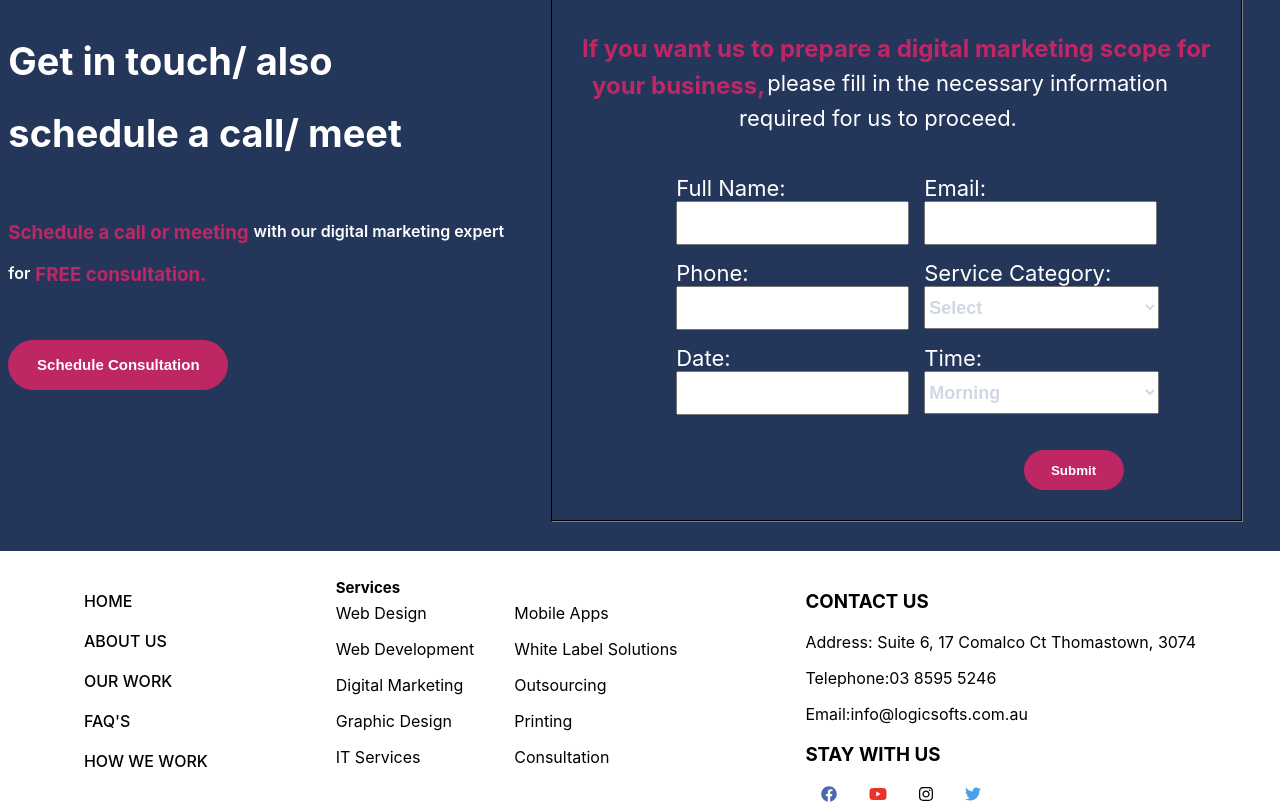
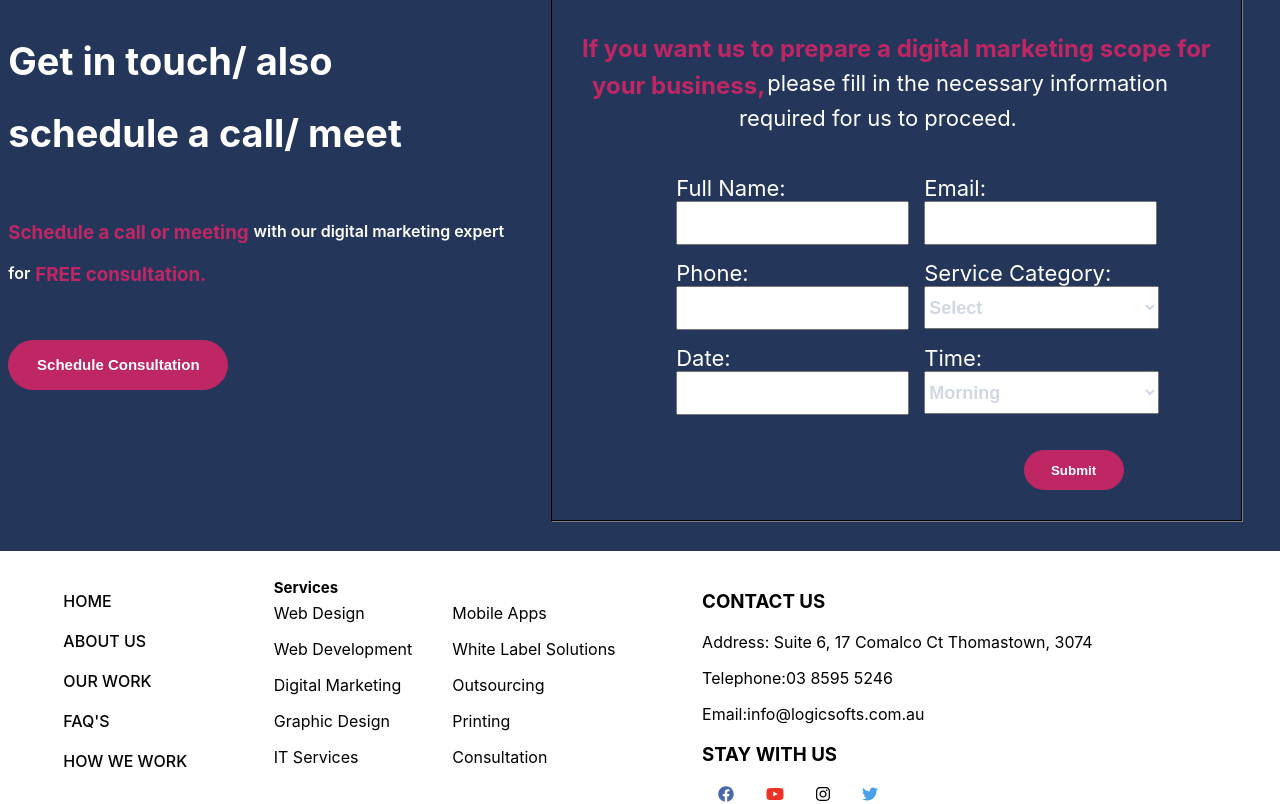
Before and after one commit to meghnasingh1996/Practice, a React (Create React App) app: page / in a window 1280 px wide. Shown: the part 2599-3403 px from the top of the page. Built offline with nearby package versions, Linux system fonts and the light colour scheme; no server answers.

Commit message:
Update details.styles.scss

```diff
--- a/src/Components/Details/details.styles.scss
+++ b/src/Components/Details/details.styles.scss
@@ -9,7 +9,7 @@ $pink: #be2644;
     .innerClass1{
         display: flex;
         justify-content: space-around;
-//         width: 90%;
+        width: 90%;
         .Home{
             display: flex;
             flex-direction: column;
```
